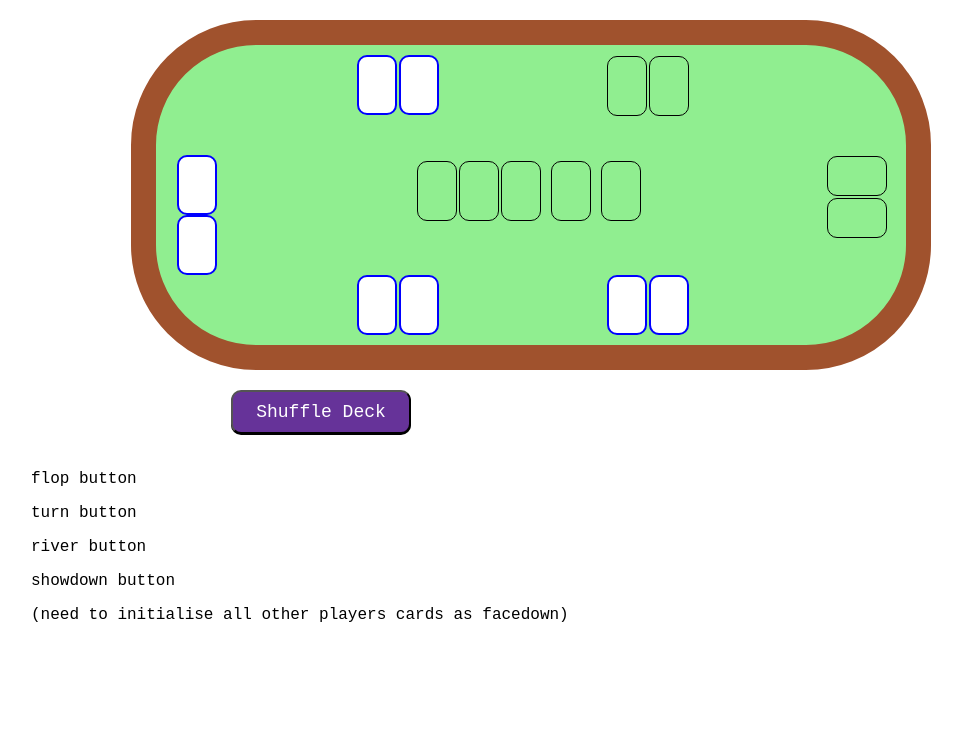
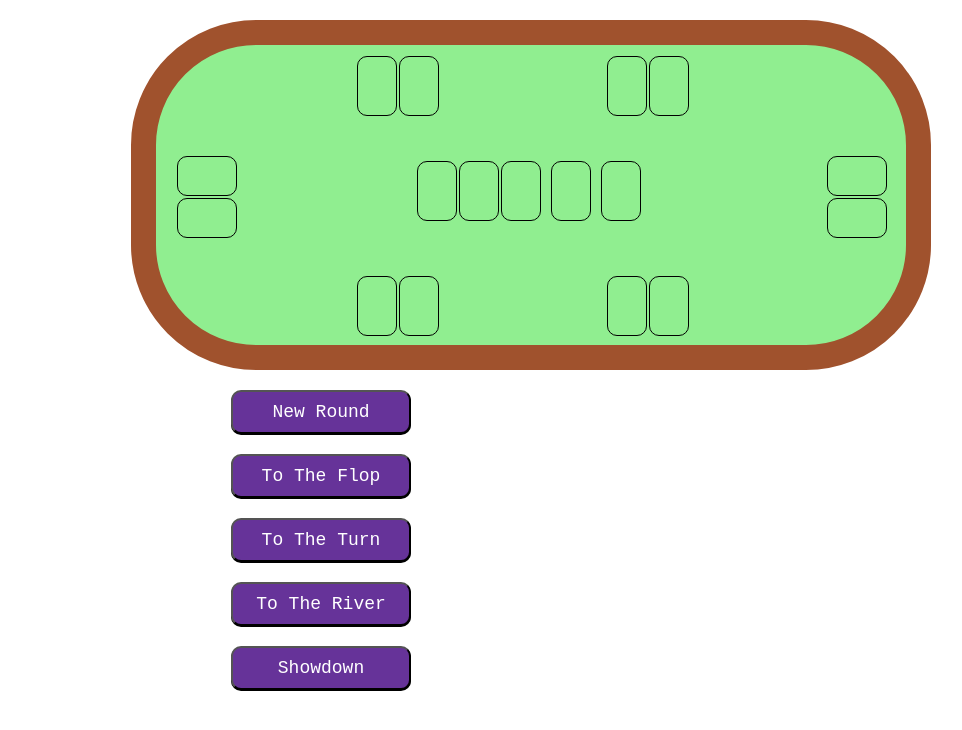
Before and after one commit to barneywhiffin/poker-goblins, a React (Vite) app: page / in a window 1280 px wide. Shown: the top 730 px of the page, without its empty margins (109-1071 px from the left). Built offline with nearby package versions, Linux system fonts and the light colour scheme.

Commit message:
feat: add buttons to control round

```diff
--- a/src/App.tsx
+++ b/src/App.tsx
@@ -1,5 +1,6 @@
 import './App.css';
 import { useState } from "react";
+import type { Round } from './types/TableProps';
 import cardValues from './utils/getCardValues';
 import shuffleDeck from "./utils/shuffle";
 import Table from "./components/table/Table";
@@ -8,6 +9,8 @@ import TableCard from './components/card/Card';
 function App() {
 
 	const [deckData, setDeckData] = useState(cardValues);
+
+	const [round, setRound] = useState<Round>("Blank");
 
     function toggleShown(id: number) {
         setDeckData(prevState => prevState.map(card =>
@@ -30,15 +33,42 @@ function App() {
 		));
     }
 
+	let B1 = false;
+	let B2 = false;
+	let B3 = false;
+	let B4 = false;
+	let B5 = false;
+
+
+	function newRound() {
+		setRound("Pre");
+		shuffle();
+	}
+
+	function toTheFlop() {
+		setRound("Flop");
+	}
+
+	function toTheTurn() {
+		setRound("Turn");
+	}
+
+	function toTheRiver() {
+		setRound("River");
+	}
+
+	function showdown() {
+		setDeckData(prevState => prevState.map(card => card = {...card, isShown: true}));
+	}
+
 	return (
 		<>
-			<Table deck={deck}/>
-			<button onClick={shuffle} style={{margin: "20px 200px"}} >Shuffle Deck</button>
-			<p>flop button</p>
-			<p>turn button</p>
-			<p>river button</p>
-			<p>showdown button</p>
-			<p>(need to initialise all other players cards as facedown)</p>
+			<Table round={round} deck={deck}/>
+			<button onClick={newRound} style={{margin: "20px 200px"}} disabled={B1} >New Round</button>
+			<button onClick={toTheFlop} style={{margin: "0 200px"}} disabled={B2}>To The Flop</button>
+			<button onClick={toTheTurn} style={{margin: "20px 200px"}} disabled={B3}>To The Turn</button>
+			<button onClick={toTheRiver} style={{margin: "0 200px"}} disabled={B4}>To The River</button>
+			<button onClick={showdown} style={{margin: "20px 200px"}} disabled={B5}>Showdown</button>
 		</>
 	);
 }
--- a/src/components/table/Table.tsx
+++ b/src/components/table/Table.tsx
@@ -1,13 +1,14 @@
 import './table.css';
+import type { TableProps } from '../../types/TableProps';
 import CardSlot from '../card-slot/CardSlot';
 
-export default function Table({deck}: {deck: React.JSX.Element[]}) {
+export default function Table({round, deck}: TableProps) {
 
-    const flopReached = false;
-    const turnReached = false;
-    const riverReached = false;
-
-    const numPlayers = 4;
+    const numPlayers = round != "Blank" ? 4 : 0;
+    const newRound = round != "Blank" ? true : false;
+    const flopReached = round === "Flop" || round === "Turn" || round === "River" ? true : false;
+    const turnReached = round === "Turn" || round === "River" ? true : false;
+    const riverReached = round === "River" ? true : false;
 
     // for (let i = 0; i < numPlayers; i++) {
     //     playerSlots.push(
@@ -42,33 +43,33 @@ export default function Table({deck}: {deck: React.JSX.Element[]}) {
                 </div> */}
 
                 <div className="player" style={{top: "230px", left:"450px"}}>
-                    {numPlayers > 0 ? p1card1 : <CardSlot horizontal={false}/>}
-                    {numPlayers > 0 ? p1card2 : <CardSlot horizontal={false}/>}
+                    {newRound && numPlayers > 0 ? p1card1 : <CardSlot horizontal={false}/>}
+                    {newRound && numPlayers > 0 ? p1card2 : <CardSlot horizontal={false}/>}
                 </div>
 
                 <div className="player" style={{top: "230px", left:"200px"}}>
-                    {numPlayers > 1 ? p2card1 : <CardSlot horizontal={false}/>}
-                    {numPlayers > 1 ? p2card2 : <CardSlot horizontal={false}/>}
+                    {newRound && numPlayers > 1 ? p2card1 : <CardSlot horizontal={false}/>}
+                    {newRound && numPlayers > 1 ? p2card2 : <CardSlot horizontal={false}/>}
                 </div>
 
                 <div className="player" style={{top: "110px", left:"20px", flexDirection: "column"}}>
-                    {numPlayers > 2 ? p3card1 : <CardSlot horizontal={true}/>}
-                    {numPlayers > 2 ? p3card2 : <CardSlot horizontal={true}/>}
+                    {newRound && numPlayers > 2 ? p3card1 : <CardSlot horizontal={true}/>}
+                    {newRound && numPlayers > 2 ? p3card2 : <CardSlot horizontal={true}/>}
                 </div>
 
                 <div className="player" style={{top: "10px", left:"200px"}}>
-                    {numPlayers > 3 ? p4card1 : <CardSlot horizontal={false}/>}
-                    {numPlayers > 3 ? p4card2 : <CardSlot horizontal={false}/>}
+                    {newRound && numPlayers > 3 ? p4card1 : <CardSlot horizontal={false}/>}
+                    {newRound && numPlayers > 3 ? p4card2 : <CardSlot horizontal={false}/>}
                 </div>
 
                 <div className="player" style={{top: "10px", left:"450px"}}>
-                    {numPlayers > 4 ? p5card1 : <CardSlot horizontal={false}/>}
-                    {numPlayers > 4 ? p5card2 : <CardSlot horizontal={false}/>}
+                    {newRound && numPlayers > 4 ? p5card1 : <CardSlot horizontal={false}/>}
+                    {newRound && numPlayers > 4 ? p5card2 : <CardSlot horizontal={false}/>}
                 </div>
 
                 <div className="player" style={{top: "110px", left:"670px", flexDirection: "column"}}>
-                    {numPlayers > 5 ? p6card1 : <CardSlot horizontal={true}/>}
-                    {numPlayers > 5 ? p6card2 : <CardSlot horizontal={true}/>}
+                    {newRound && numPlayers > 5 ? p6card1 : <CardSlot horizontal={true}/>}
+                    {newRound && numPlayers > 5 ? p6card2 : <CardSlot horizontal={true}/>}
                 </div>
 
                 {/* TODO: add case switch with all the different table positions, and associated styling for location */}
--- /dev/null
+++ b/src/types/TableProps.ts
@@ -0,0 +1,6 @@
+export type Round = "Blank" | "Pre" | "Flop" | "Turn" | "River";
+
+export interface TableProps {
+    round: Round
+    deck: React.JSX.Element[]
+}
--- a/src/utils/getCardValues.ts
+++ b/src/utils/getCardValues.ts
@@ -20,7 +20,4 @@ for (let i = 0; i < suits.length; i++) {
     }
 }
 
-// FIX: init as false not here but when we make the deck in App.tsx
-// then when we shuffle, we also need to set the 10, 11, 16, 17 cards to rotated=true
-
 export default cards;
```
